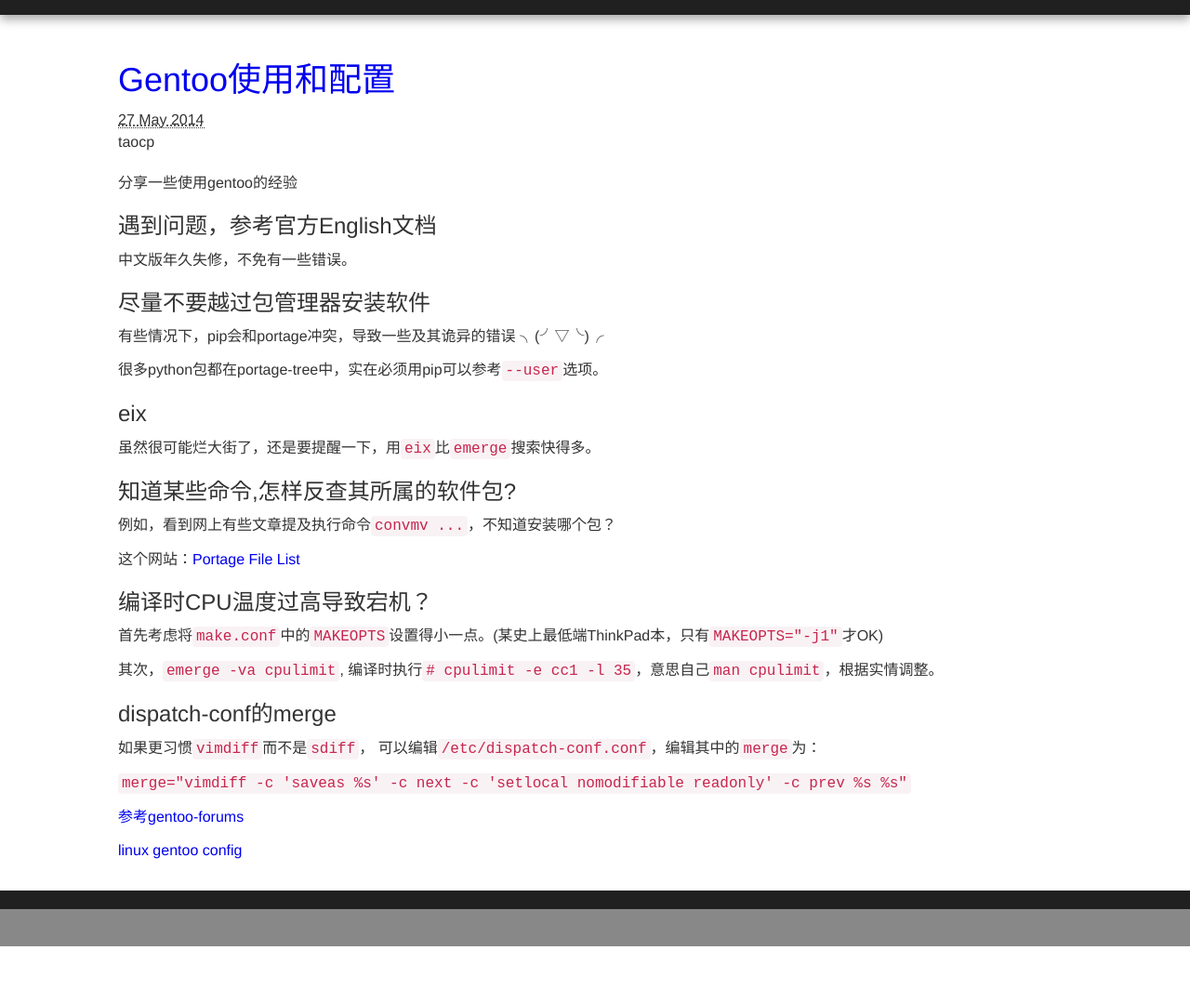
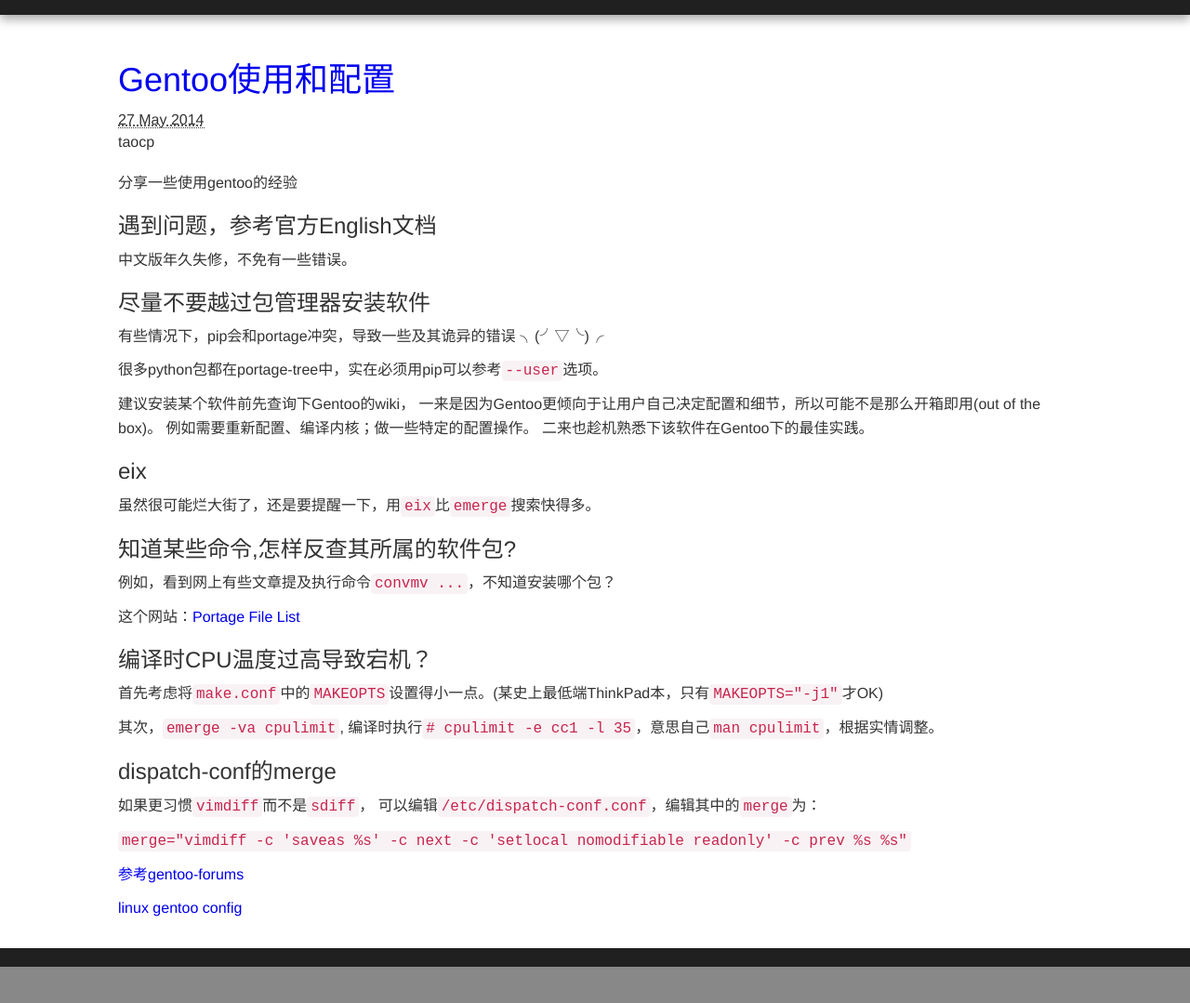
Before and after one commit to taocp/taocp.github.com, a Jekyll site: the page built from _posts/2014-5-27-gentoo使用和配置.md, in a window 1280 px wide, cut to the strip 104-1184 px from the top of the page. Shown: the whole strip at 93% size. Built offline with Jekyll 4.4.1, drawn with Linux system fonts in a browser that asks for light colours; nearby versions of some CDN libraries; library files that are not in the unit come from our copies; Markdown is read by kramdown in place of the engine named in the settings; comment, search, counter and statistics services are not loaded; before the commit the page ends 1122 px from its top, so only the background shows below that.

Commit message:
update gentoo & goldendict

```diff
--- a/_posts/2014-5-27-gentoo使用和配置.md
+++ b/_posts/2014-5-27-gentoo使用和配置.md
@@ -21,6 +21,11 @@
 
   很多python包都在portage-tree中，实在必须用pip可以参考`--user`选项。
 
+  建议安装某个软件前先查询下Gentoo的wiki，
+  一来是因为Gentoo更倾向于让用户自己决定配置和细节，所以可能不是那么开箱即用(out of the box)。
+  例如需要重新配置、编译内核；做一些特定的配置操作。
+  二来也趁机熟悉下该软件在Gentoo下的最佳实践。
+
 ### eix
   虽然很可能烂大街了，还是要提醒一下，用`eix`比`emerge`搜索快得多。
 
```
Also changed, not shown: _posts/2014-11-11-从GoldenDict历史记录到生词本.md (+1 -0 lines).
